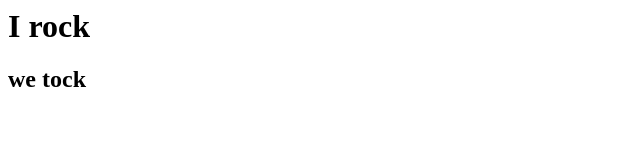
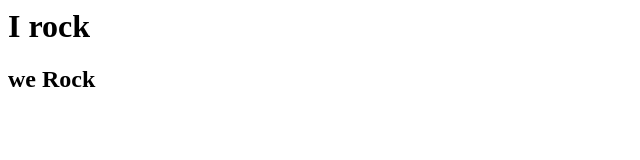
Before and after one commit to KeerthiKotha/heytheremakewayKeerthikothaammuiscoming, a plain HTML site: page index.html in a window 1280 px wide. Shown: the full height of the page, 0-640 px from the left. Drawn offline with Linux system fonts and the light colour scheme.

Commit message:
Update index.html
we rock

```diff
--- a/index.html
+++ b/index.html
@@ -4,6 +4,6 @@
 </head>
 <body>
 <h1>I rock</h1>
-  <h2> we tock </h2>
+  <h2> we Rock </h2>
 </body>
 </html>
```
